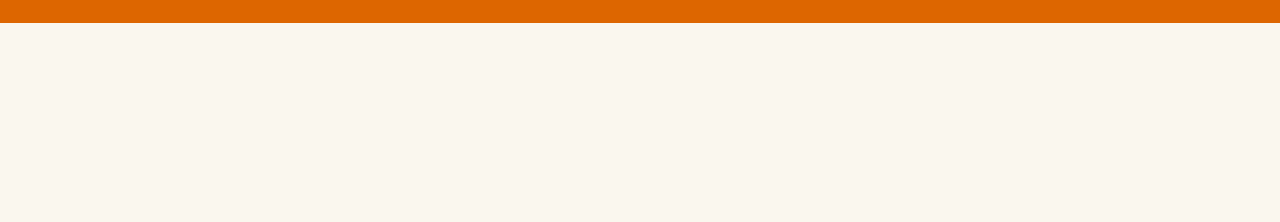
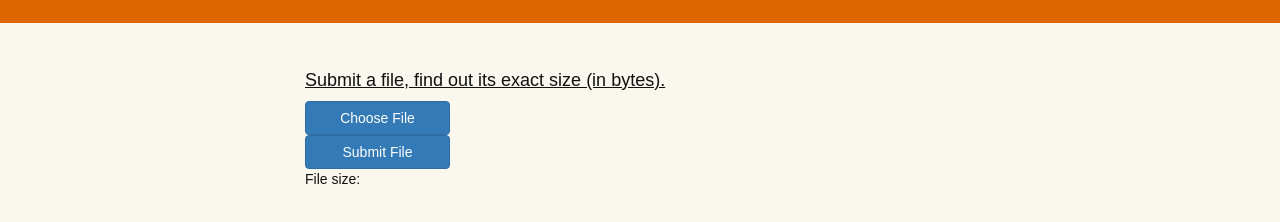
Before and after one commit to DougRiblet/file-metadata, a website: page index.html in a window 1280 px wide. Shown: the part 92-314 px from the top of the page. Drawn offline with nearby package versions, Linux system fonts and the light colour scheme.

Commit message:
Bootstrap layout for index.html

```diff
--- a/index.html
+++ b/index.html
@@ -37,6 +37,30 @@
 
 <div class="container">
 
+<h4>Submit a file, find out its exact size (in bytes).</h4>
+
+<div class="row">
+  <div class="col-sm-3">
+    <button type="button" class="btn btn-primary btn-block">Choose File</button>
+  </div>
+  <div class="col-sm-9">
+  </div>
+</div>
+<div class="row">
+  <div class="col-sm-3">
+    <button type="button" class="btn btn-primary btn-block">Submit File</button>
+  </div>
+  <div class="col-sm-9">
+  </div>
+</div>
+<div class="row">
+  <div class="col-sm-3" id="fs1">
+    File size:
+  </div>
+  <div class="col-sm-9" id="fs2">
+  </div>
+</div>
+
 </div>
 
 </body>
```
